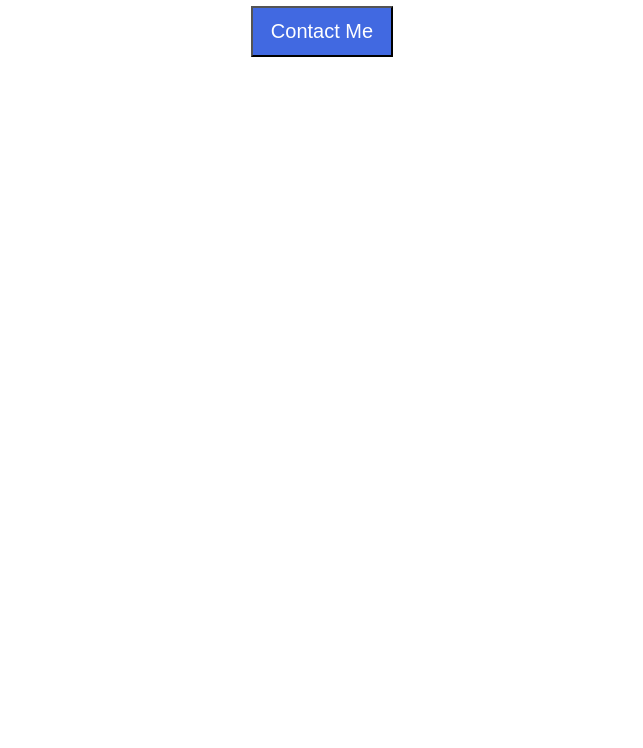
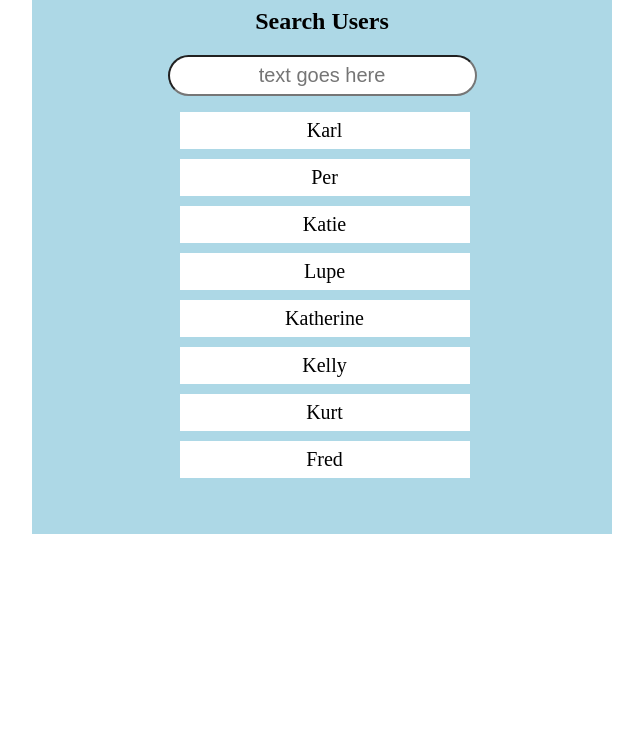
Before and after one commit to Gill-7/javascript-scrimba, a plain HTML site: page javascript_games/javascriptChallenges/basic.html in a window 1280 px wide. Shown: the part 52-800 px from the top of the page, without its empty margins (318-961 px from the left). Drawn offline with Linux system fonts and the light colour scheme.

Commit message:
search finder

```diff
--- a/javascript_games/javascriptChallenges/basic.css
+++ b/javascript_games/javascriptChallenges/basic.css
@@ -1,35 +1,39 @@
 html, body {
     margin: 0;
-    font-family: Arial, Helvetica, sans-serif;
+    padding: 0;
+}
+
+#container {
+    width: 500px;
+    margin: 0 auto;
+    padding: 40px;
+    background-color: lightblue;
+}
+
+#main {
     text-align: center;
 }
 
-#open-modal, #close-modal {
-    background: royalblue;
-    color: white;
-    padding: 12px 18px;;
+#input {
+    padding: 7px 20px;
+    text-align: center;
     font-size: 20px;
-    cursor: pointer;
+    border-radius: 80px;
+    outline: none;
 }
 
-#modal {
-    background: white;
-    padding: 20px;
-    height: 200px;
-    margin: 0 auto;
-    max-width: 500px;
-    position: relative;
-    top: 25%;
+#results {
+    margin-right: 35px;
+    text-align: center;
 }
 
-#overlay {
-    display: none;
-    width: 100%;
-    height: 100%;
-    position: absolute;
-    top: 0;
-    right: 0;
-    left: 0;
-    bottom: 0;
-    background-color: rgba(0, 0, 0, 0.25);
+#results .name {
+    width: 290px;
+    font-size: 20px;
+    text-align: center;
+    background-color: white;
+    margin: 0px auto;
+    margin-bottom: 10px;
+    padding: 7px 0;
+    list-style-type: none;
 }
--- a/javascript_games/javascriptChallenges/basic.html
+++ b/javascript_games/javascriptChallenges/basic.html
@@ -2,15 +2,22 @@
     <title>Javascript</title>
     <link rel='stylesheet' href='basic.css'></link>
     <body>
-        <div id='overlay'>
-            <div id='modal'>
-                <h2>Contact Details</h2>
-                <p>Homer Simpson, 742 Evergreen Terrace (no spam please!)</p>
-                <button id='close-modal'>Close!</button>
+        <div id='container'>
+            <div id='main'>
+                <label for='search-input'><h2>Search Users</h2></label>
+                <input id='input' type='text' placeholder='text goes here'>
             </div>
-        </div>
-        <h1>Click to revel Homer's contact details!</h1>
-        <button id='open-modal'>Contact Me</button>
+        <ul id="results">
+            <li class="name">Karl</li>
+            <li class="name">Per</li>
+            <li class="name">Katie</li>
+            <li class="name">Lupe</li>
+            <li class="name">Katherine</li>
+            <li class="name">Kelly</li>
+            <li class="name">Kurt</li>
+            <li class="name">Fred</li>
+        </ul>
+    </div>
         <script src='basic.js'></script>
     </body>
 </html>
--- a/javascript_games/javascriptChallenges/basic.js
+++ b/javascript_games/javascriptChallenges/basic.js
@@ -1,13 +1,14 @@
-var openModal = document.getElementById('open-modal')
+var inputValue = document.getElementById('input')
+inputValue.addEventListener('keyup', function(e) {
+    let searchQuery = e.target.value.toLowerCase();
+    let nameValues = document.getElementsByClassName('name')
+    for(let i=0; i < nameValues.length; i++) {
+        const currentName = nameValues[i].textContent.toLowerCase();
 
-openModal.addEventListener('click', function() {
-    var overLay = document.getElementById('overlay')
-    overLay.style.display = 'block';
+        if(currentName.includes(searchQuery)) {
+            nameValues[i].style.display = 'block';
+        } else {
+            nameValues[i].style.display = 'none'
+        }
+    }
 })
-
-var closeModal = document.getElementById('close-modal')
-
-closeModal.addEventListener('click', function() {
-    var close = document.getElementById('overlay')
-    close.style.display = 'none';
-})
```
